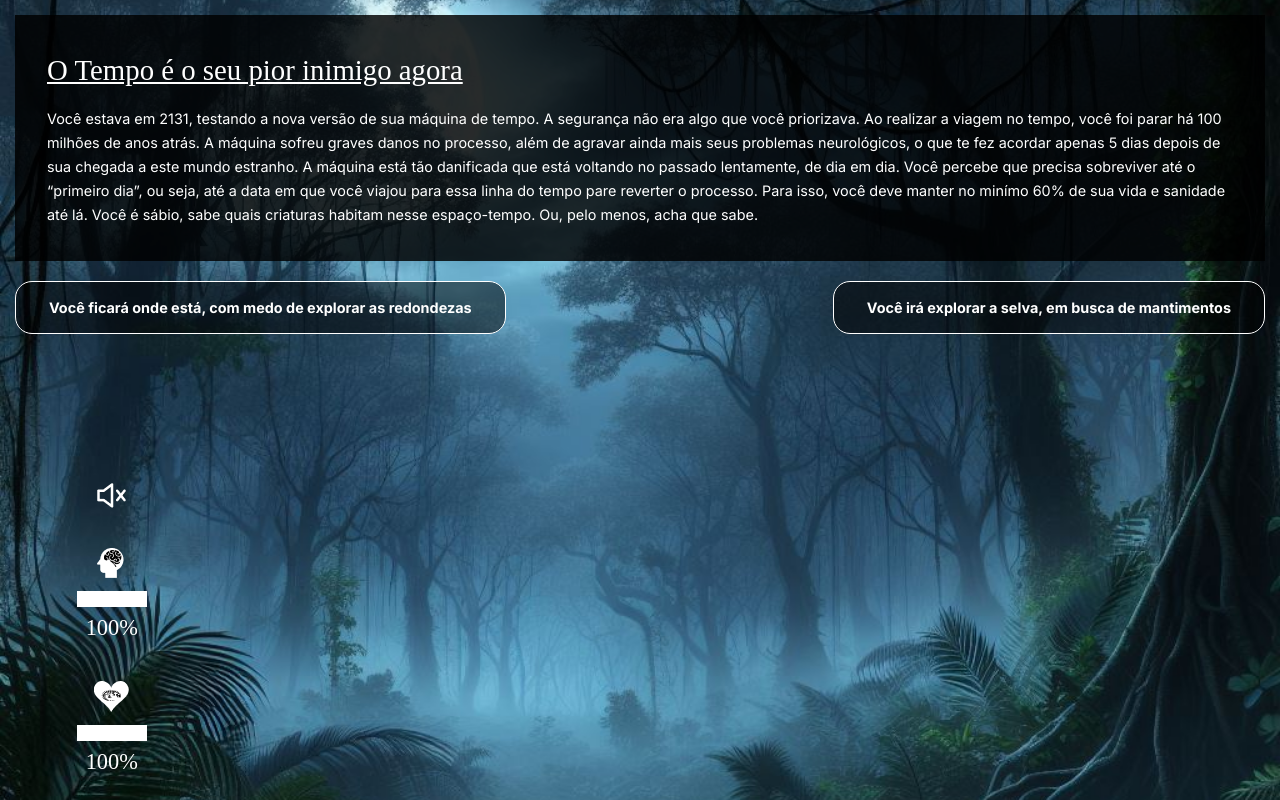
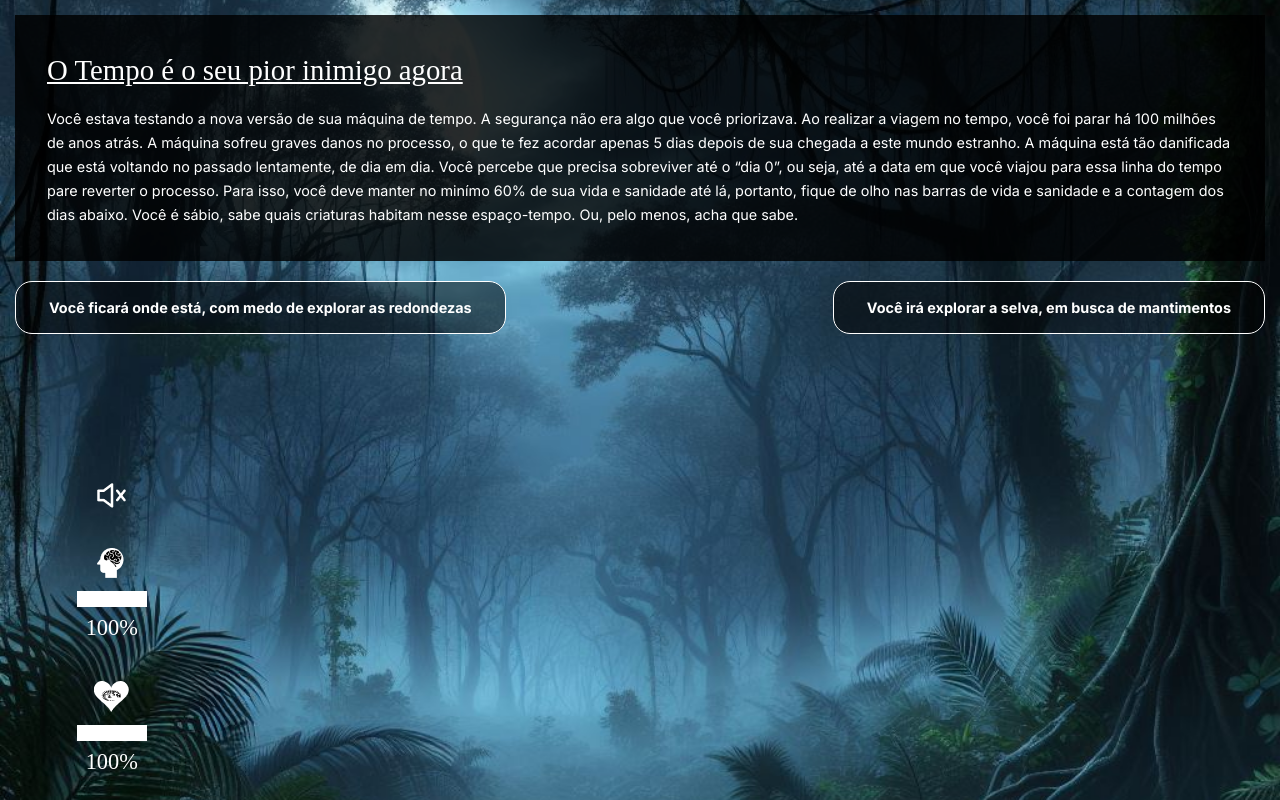
Before and after one commit to Thiago0808/Reptors-TimeQuake, a plain HTML site: page jogo.html in a window 1280 px wide. Drawn offline with nearby package versions, Linux system fonts and the light colour scheme; a web font is replaced by a local one.

Commit message:
Modificado texto de intro

```diff
--- a/jogo.html
+++ b/jogo.html
@@ -33,7 +33,7 @@
         <div class="historia">
             <div class="questao animate__animated animate__fadeInDown">
                 <h1 id="titulo">O Tempo é o seu pior inimigo agora</h1>
-                <p id="texto">Você estava em 2131, testando a nova versão de sua máquina de tempo. A segurança não era algo que você priorizava. Ao realizar a viagem no tempo, você foi parar há 100 milhões de anos atrás. A máquina sofreu graves danos no processo, além de agravar ainda mais seus problemas neurológicos, o que te fez acordar apenas 5 dias depois de sua chegada a este mundo estranho. A máquina está tão danificada que está voltando no passado lentamente, de dia em dia. Você percebe que precisa sobreviver até o “primeiro dia”, ou seja, até a data em que você viajou para essa linha do tempo pare reverter o processo. Para isso, você deve manter no minímo 60% de sua vida e sanidade até lá. Você é sábio, sabe quais criaturas habitam nesse espaço-tempo. Ou, pelo menos, acha que sabe.</p>
+                <p id="texto">Você estava testando a nova versão de sua máquina de tempo. A segurança não era algo que você priorizava. Ao realizar a viagem no tempo, você foi parar há 100 milhões de anos atrás. A máquina sofreu graves danos no processo, o que te fez acordar apenas 5 dias depois de sua chegada a este mundo estranho. A máquina está tão danificada que está voltando no passado lentamente, de dia em dia. Você percebe que precisa sobreviver até o “dia 0”, ou seja, até a data em que você viajou para essa linha do tempo pare reverter o processo. Para isso, você deve manter no minímo 60% de sua vida e sanidade até lá, portanto, fique de olho nas barras de vida e sanidade e a contagem dos dias abaixo. Você é sábio, sabe quais criaturas habitam nesse espaço-tempo. Ou, pelo menos, acha que sabe.</p>
             </div>
             <div class="opcoes animate__animated animate__fadeIn animate__delay-1s">
                 <button id="botao1" value="botao1" class="botao1">Você ficará onde está, com medo de explorar as redondezas</button>
```
